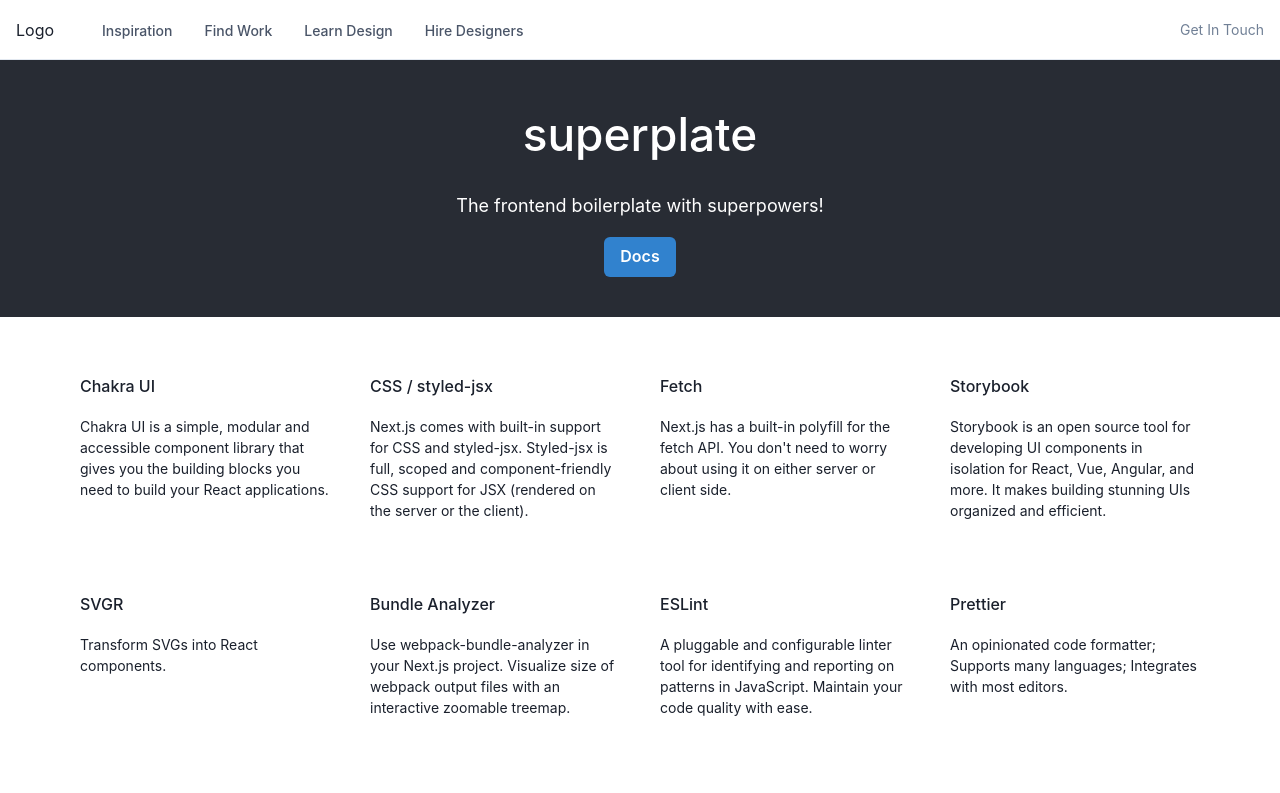
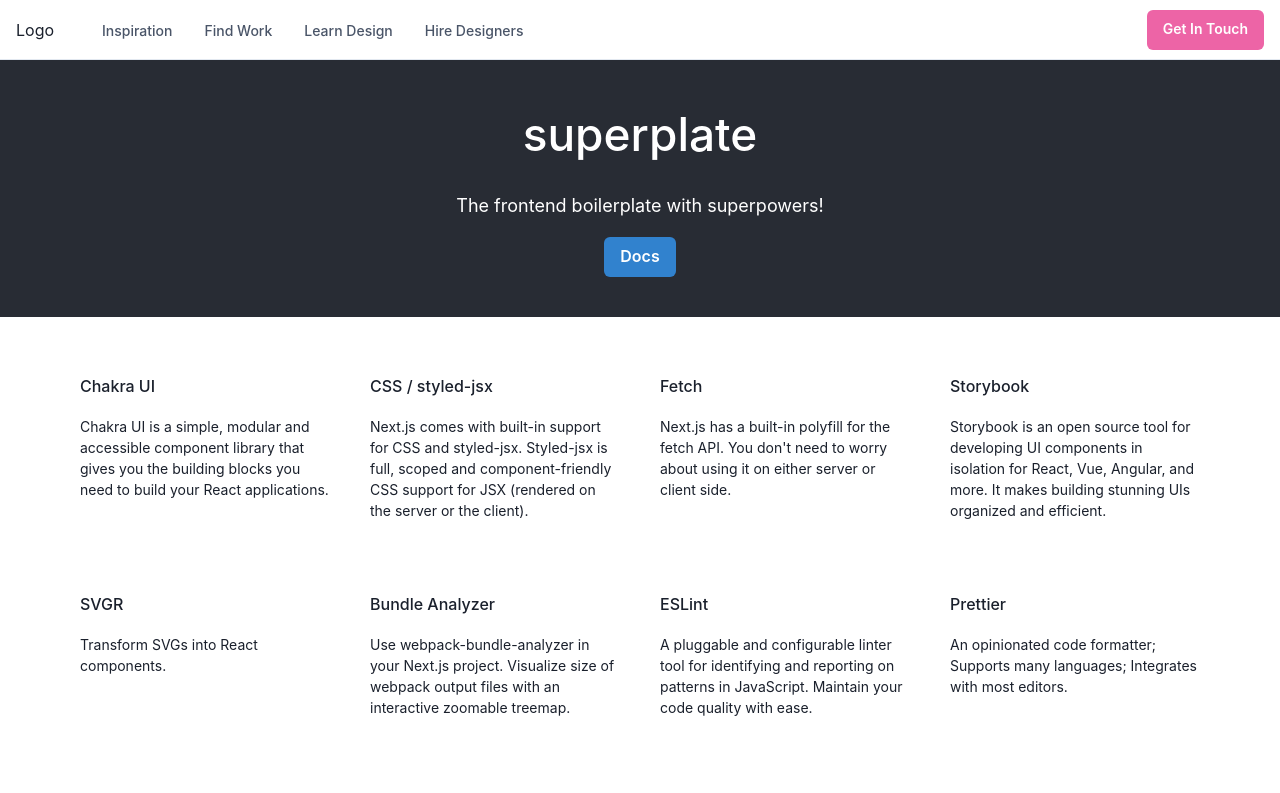
Before and after one commit to qasim9872/nextjs-chakra-ui, a Next.js app: page / in a window 1280 px wide. Shown: the top 793 px of the page. Built offline with nearby package versions, Linux system fonts and the light colour scheme.

Commit message:
added CTA

```diff
--- a/src/components/app/navbar/navbar.component.tsx
+++ b/src/components/app/navbar/navbar.component.tsx
@@ -83,11 +83,15 @@
                     spacing={6}
                 >
                     <Button
-                        as={"a"}
+                        display={{ base: "none", md: "inline-flex" }}
                         fontSize={"sm"}
-                        fontWeight={400}
-                        variant={"link"}
+                        fontWeight={600}
+                        color={"white"}
+                        bg={"pink.400"}
                         href={"#"}
+                        _hover={{
+                            bg: "pink.300",
+                        }}
                     >
                         Get In Touch
                     </Button>
```
